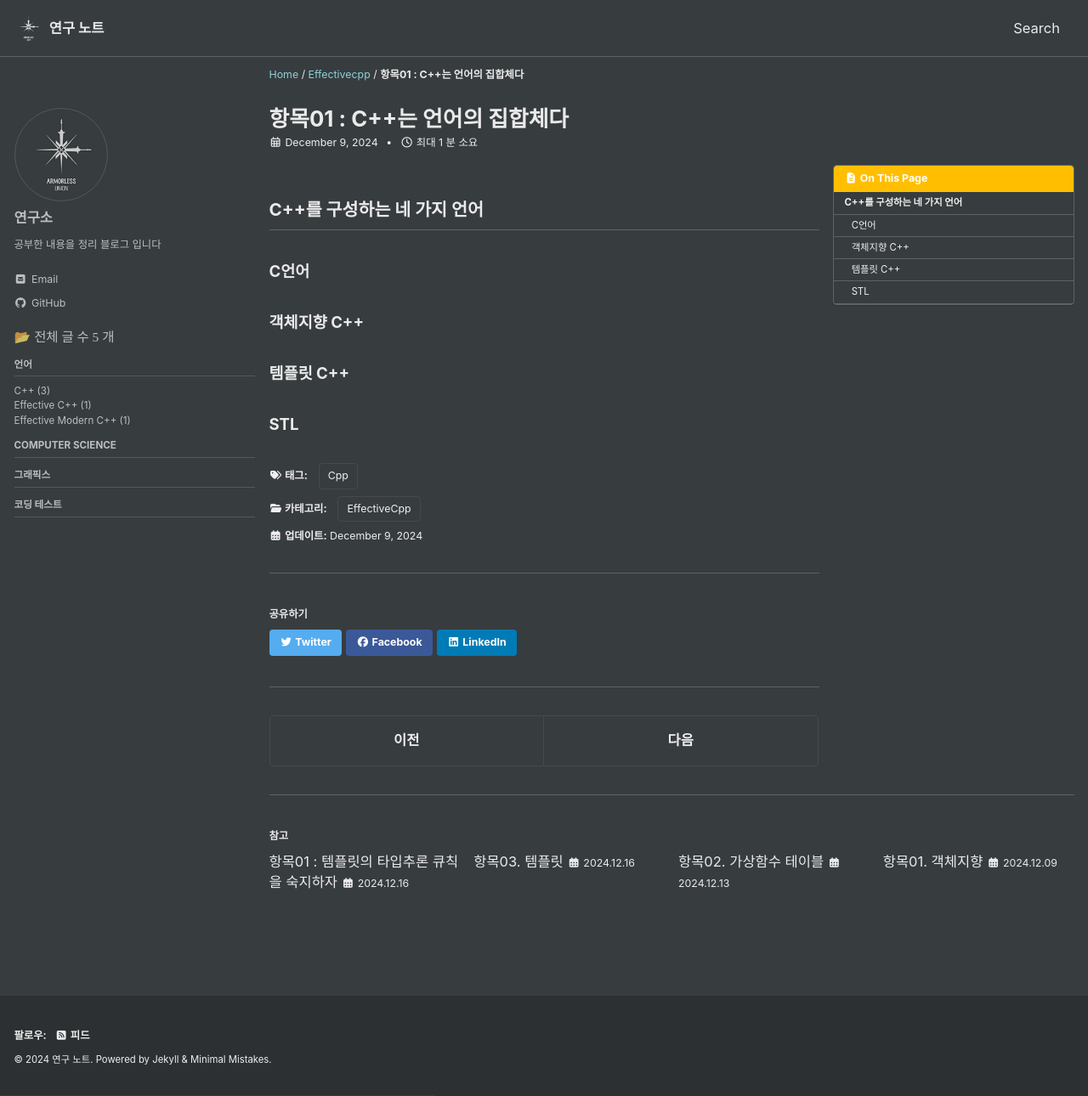
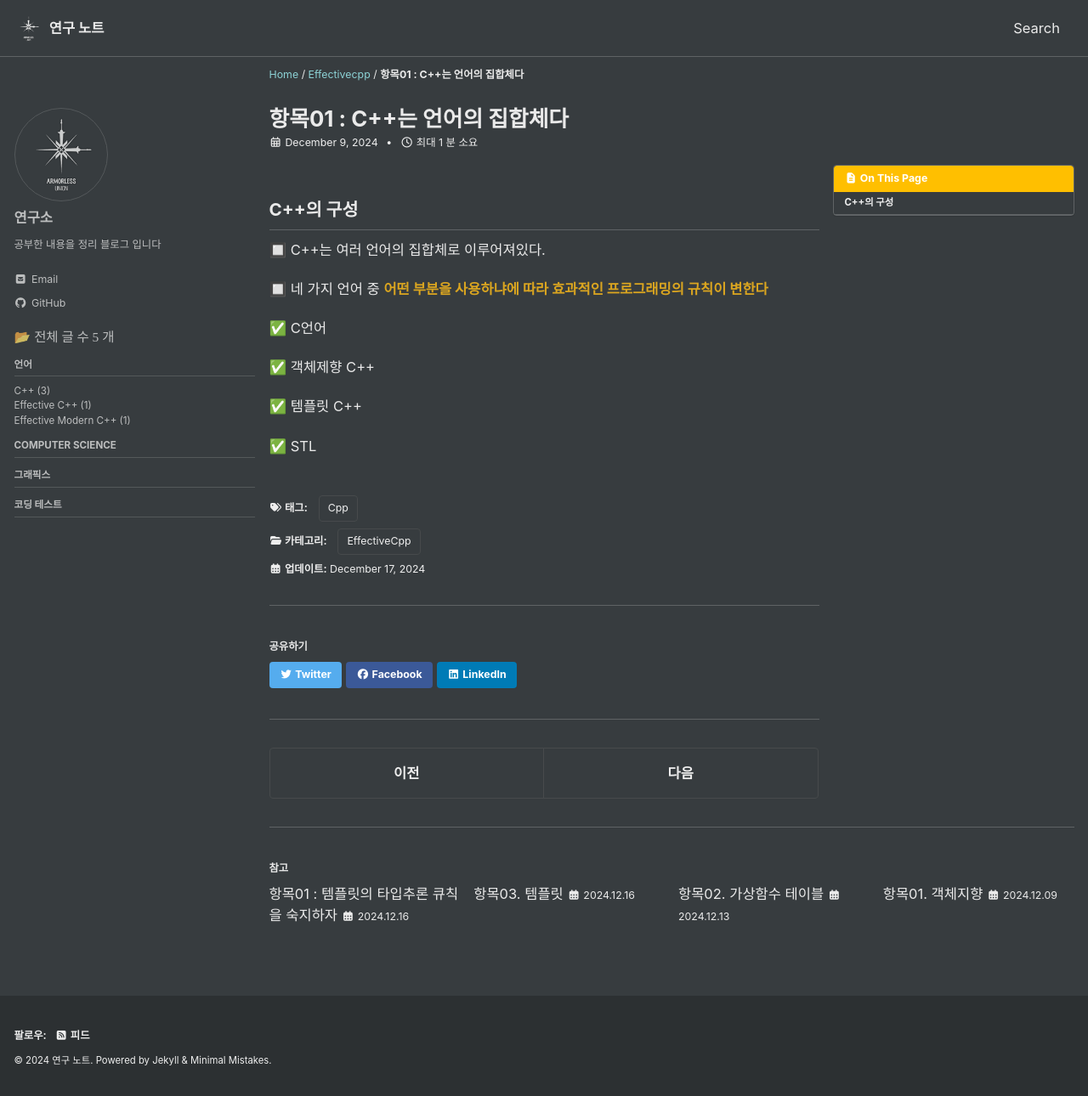
Before and after one commit to value-P/value-P.github.io, a Jekyll site: the page built from _posts/Language/Effective Cpp/2024-12-09-chapter1.md, in a window 1280 px wide and 1290 px high. Shown: the whole window at 85% size. Built offline with Jekyll 4.4.1, drawn with Linux system fonts in a browser that asks for light colours; cached includes are drawn as plain includes; some web fonts are replaced.

Commit message:
ECpp항목1

```diff
--- a/_posts/Language/Effective Cpp/2024-12-09-chapter1.md
+++ b/_posts/Language/Effective Cpp/2024-12-09-chapter1.md
@@ -8,17 +8,19 @@ toc: true
 toc_sticky: true
 
 date: 2024-12-09
-last_modified_at: 2024-12-09
+last_modified_at: 2024-12-17
 ---
 
-## C++를 구성하는 네 가지 언어
+## C++의 구성
 
-### C언어
+🔲 C++는 여러 언어의 집합체로 이루어져있다.
 
+🔲 네 가지 언어 중 **어떤 부분을 사용하냐에 따라 효과적인 프로그래밍의 규칙이 변한다**
 
-### 객체지향 C++
+✅ C언어
 
+✅ 객체제향 C++
 
-### 템플릿 C++
+✅ 템플릿 C++
 
-### STL
+✅ STL
```
